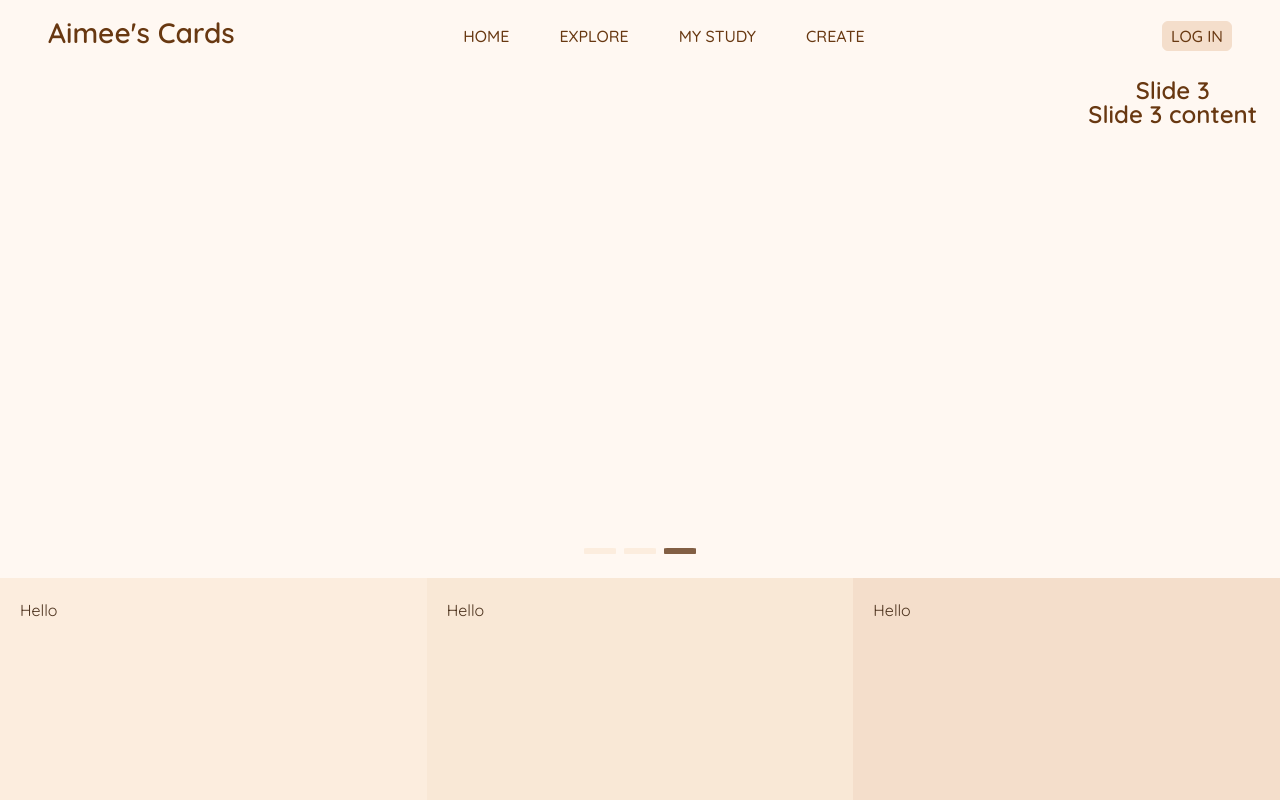
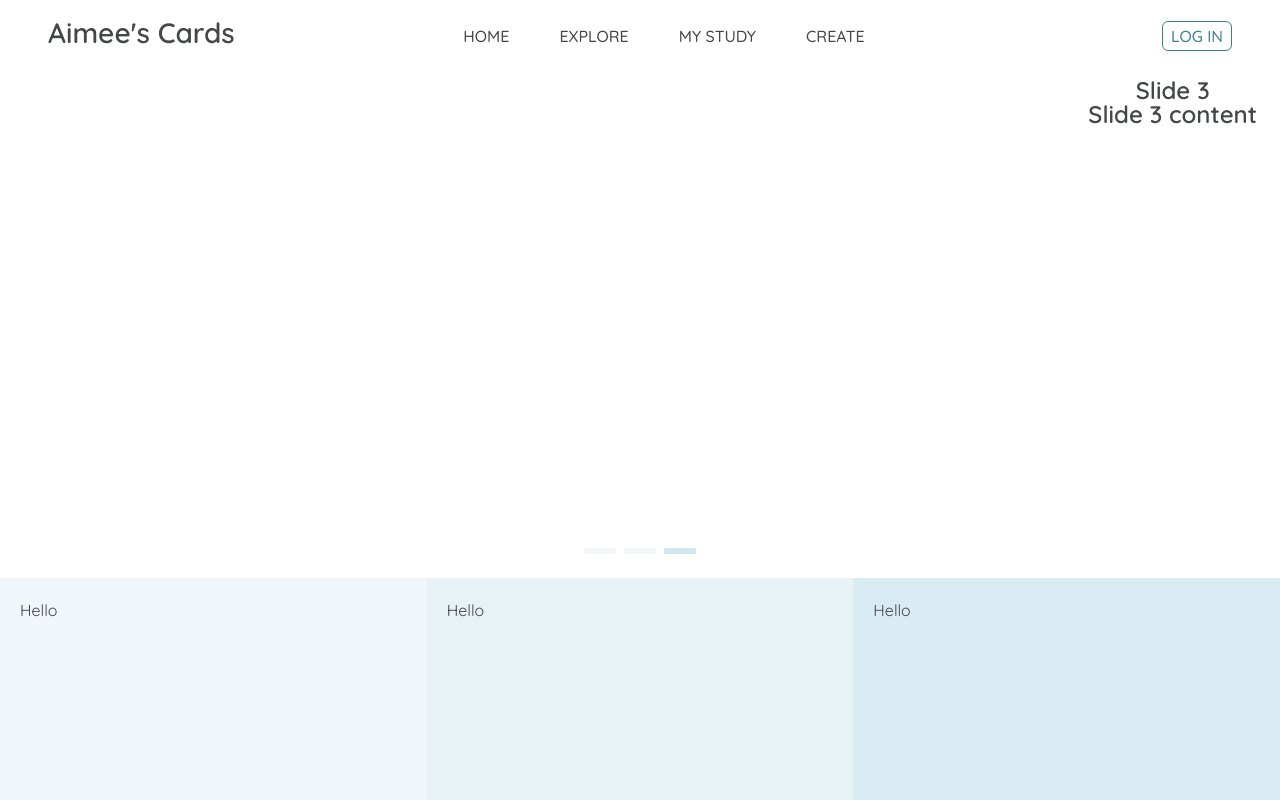
Before and after one commit to AimeeHa/Flashcards, a React (Vite) app in the folder flashcard-react/: page / in a window 1280 px wide. Shown: the top 800 px of the page. Built offline with nearby package versions, Linux system fonts and the light colour scheme.

Commit message:
changed whole app to white-blue theme

```diff
--- a/flashcard-react/src/App.css
+++ b/flashcard-react/src/App.css
@@ -10,7 +10,7 @@
 }
 
 #banner {
-  color: #683811;
+  color: #444647;
   font-weight: 600;
   font-size: 24px;
   padding: 12px 12px 0px 12px;
@@ -27,17 +27,17 @@
 #lower-half > div {
   padding: 20px;
   width: 100%;
-  color: #4c321d;
+  color: #444647;
 }
 
 #two {
-  background-color: #fcedde;
+  background-color: #f0f6fa;
 }
 
 #three {
-  background-color: #f9e8d6;
+  background-color: #e7f1f6;
 }
 
 #four {
-  background-color: #f4decb;
+  background-color: #d9ebf3;
 }
--- a/flashcard-react/src/Navbar.css
+++ b/flashcard-react/src/Navbar.css
@@ -2,7 +2,7 @@
   display: flex;
   flex-direction: row;
   justify-content: space-between;
-  color: #683811;
+  color: #3d808e;
   font-weight: 600;
   font-size: 24px;
   padding: 18px 24px 12px;
@@ -18,6 +18,7 @@
 }
 
 #aimee {
+  color: #444647;
   font-size: 28px;
   margin-left: 24px;
 }
@@ -29,20 +30,19 @@
 }
 
 #login {
-  border: #f4decb 1px solid;
+  border: #3d808e 1px solid;
   border-radius: 6px;
   padding: 2px 8px;
-  background-color: #f4decb;
   text-decoration: none;
-  color: #683811;
+  color: #3d808e;
   font-weight: 500;
   font-size: 16px;
 }
 
 #login:hover {
   opacity: 80%;
-  background-color: #683811;
-  color: #f4decb;
+  background-color: #3d808e;
+  color: #ffffff;
 }
 
 .navButtonGroup {
@@ -57,7 +57,7 @@
 
 .navButton {
   text-decoration: none;
-  color: #683811;
+  color: #444647;
   font-weight: 500;
   font-size: 16px;
   padding: 2px 8px;
@@ -66,9 +66,9 @@
 }
 
 .navButton:hover {
-  border: #f4decb 1px solid;
-  background-color: #683811;
-  color: #f4decb;
+  border: #3d808e 1px solid;
+  background-color: #3d808e;
+  color: #ffffff;
   border-radius: 6px;
   opacity: 80%;
 }
--- a/flashcard-react/src/Slideshow.css
+++ b/flashcard-react/src/Slideshow.css
@@ -29,13 +29,11 @@
   height: 6px;
   width: 32px;
   border-radius: 10%;
-
   cursor: pointer;
   margin: 10px 4px;
-
-  background-color: #fcedde;
+  background-color: #f0f6fa;
 }
 
 .slideshowDot.active {
-  background-color: #825f44;
+  background-color: #d0e7f1;
 }
--- a/flashcard-react/src/index.css
+++ b/flashcard-react/src/index.css
@@ -5,8 +5,8 @@
   font-size: 16px;
   line-height: 24px;
   font-weight: 400;
-  background-color: #fff8f2;
-  color: black;
+  background-color: #ffffff;
+  color: #444647;
 
   font-synthesis: none;
   text-rendering: optimizeLegibility;
```
